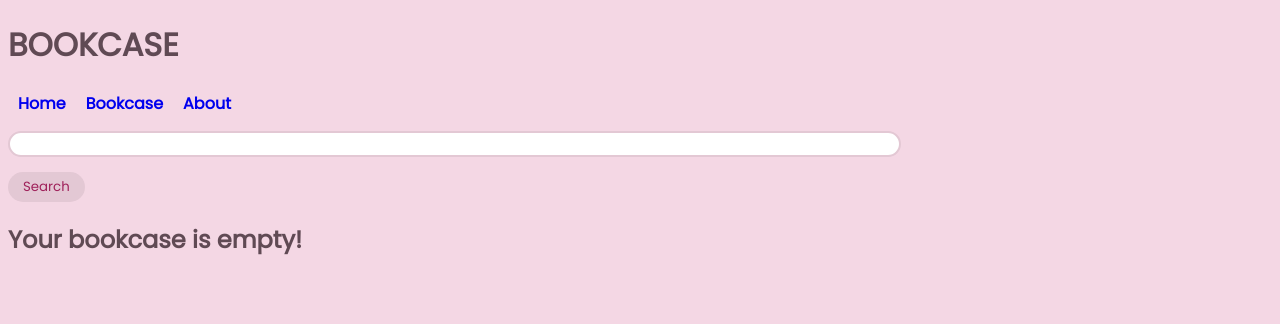
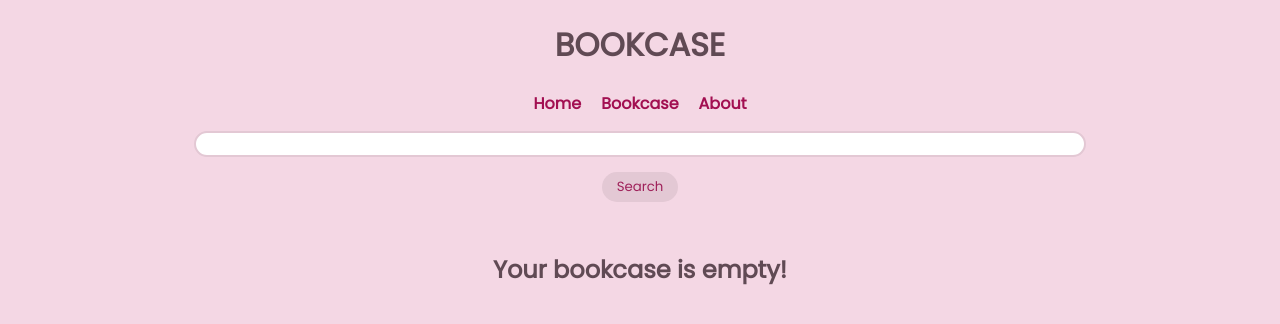
Before and after one commit to cbf-academy-modern-frontend-course/react-starter-files-Darlyn-Lurikah, a React (Create React App) app in the folder bookcase-app/: page /bookcase in a window 1280 px wide. Shown: the top 324 px of the page. Built offline with nearby package versions, Linux system fonts and the light colour scheme.

Commit message:
Changed nav text colour, centred bookcase header

```diff
--- a/bookcase-app/src/App.css
+++ b/bookcase-app/src/App.css
@@ -5,3 +5,23 @@ body {
     color: #604a54;
     background-color: #f4d7e4;
 }
+
+.nav a {
+    color: #a20f51;
+    text-decoration: none;
+}
+
+.nav a:hover {
+    color: #de75a4;
+    text-decoration: none;
+}
+
+.addbtnhover:hover {
+    box-shadow: inset 5px 5px 10px #bea8b2,
+              inset -5px -5px 10px #ffffff;
+}
+
+.emptybookcase {
+    text-align: center;
+    margin-top: 50px;
+}
--- a/bookcase-app/src/components/Book.js
+++ b/bookcase-app/src/components/Book.js
@@ -1,8 +1,7 @@
 import React from 'react';
 import PropTypes from 'prop-types';
 import styled from 'styled-components';
-
-
+import '../App.css';
 
 
 const StyledButton = styled.button `
@@ -66,9 +65,9 @@ const Book = ({ book, addBook, addToFavourites, removeFromFavourites, checkFavou
             </div>
             <div>
               {checkFavourites(book.id) ? (
-                <StyledButton onClick={removeFromFavourites}>Remove from bookcase</StyledButton>
+                <StyledButton className='addbtnhover' onClick={removeFromFavourites}>Remove from bookcase</StyledButton>
               ) :(
-                <StyledButton onClick={addToFavourites}>Add to bookcase</StyledButton>
+                <StyledButton className='addbtnhover' onClick={addToFavourites}>Add to bookcase</StyledButton>
               )}
             </div>
 
--- a/bookcase-app/src/components/Bookcase.js
+++ b/bookcase-app/src/components/Bookcase.js
@@ -3,6 +3,11 @@ import BookList from './BookList';
 import Book from './Book';
 import Search from './Search';
 import '../App';
+import styled from 'styled-components';
+
+const HeaderCenter = styled.div `
+    text-align: center;
+`
 
 // import findBook from '../App'
 
@@ -10,9 +15,11 @@ function Bookcase ({books, addBook, findBook, keyword, setKeyword, getValue, fav
 
     return (
         <div>
+            <HeaderCenter>
             <h1>BOOKCASE</h1>
             <Header/>
             <Search getValue={getValue} findBook={findBook} keyword={keyword} setKeyword={setKeyword}/>
+            </HeaderCenter>
             <div>
                 {favourites.length > 0 ? favourites.map((book) => (
                 <Book key={book.id}
@@ -21,7 +28,7 @@ function Bookcase ({books, addBook, findBook, keyword, setKeyword, getValue, fav
                 addToFavourites={() => addToFavourites(book)}
                 removeFromFavourites={() => removeFromFavourites(book.id)}
                 checkFavourites={checkFavourites}/>
-                )): <h2>Your bookcase is empty!</h2>}
+                )): <h2 className='emptybookcase'>Your bookcase is empty!</h2>}
             </div>
         </div>
 
--- a/bookcase-app/src/components/Header.js
+++ b/bookcase-app/src/components/Header.js
@@ -1,20 +1,20 @@
 import { Link } from 'react-router-dom';
 import styled from 'styled-components';
+import '../App.css'
 
-const LinkStyle = styled.span `
+const LinkStyle = styled.a `
     padding: 10px 10px;
     color: #9f215a;
     font-weight: bold;
-    text-decoration: none;
 `
 
 function Header() {
     return (
-        <>
-            <LinkStyle><Link to="/" style={{ textDecoration: 'none' }}>Home</Link></LinkStyle>
-            <LinkStyle><Link to="/bookcase" style={{ textDecoration: 'none' }}>Bookcase</Link></LinkStyle>
-            <LinkStyle><Link to="/about" style={{ textDecoration: 'none' }}>About</Link></LinkStyle>
-        </>
+        <div className='nav'>
+            <LinkStyle><Link to="/">Home</Link></LinkStyle>
+            <LinkStyle><Link to="/bookcase">Bookcase</Link></LinkStyle>
+            <LinkStyle><Link to="/about">About</Link></LinkStyle>
+        </div>
 
     )
 }
```
